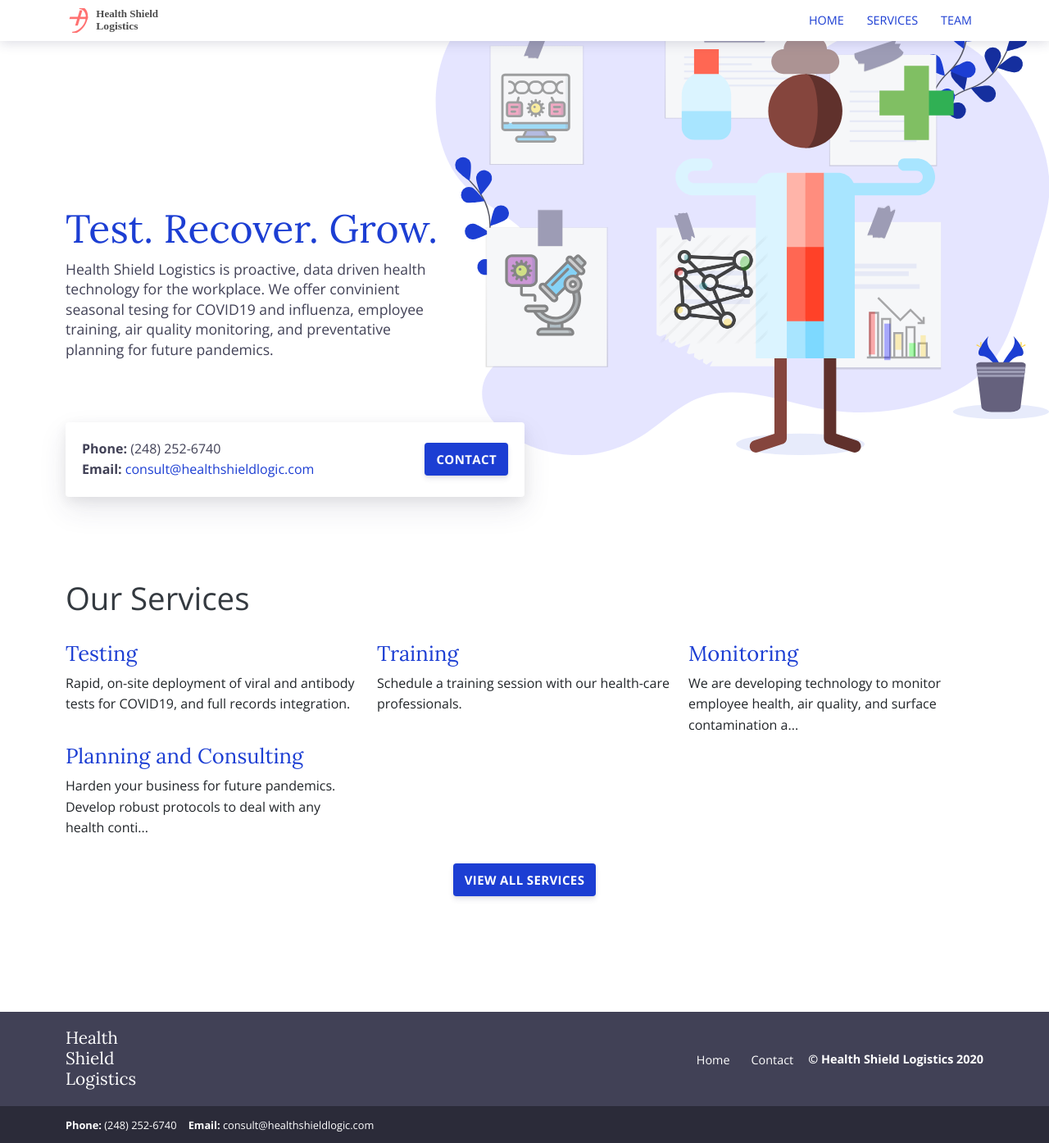
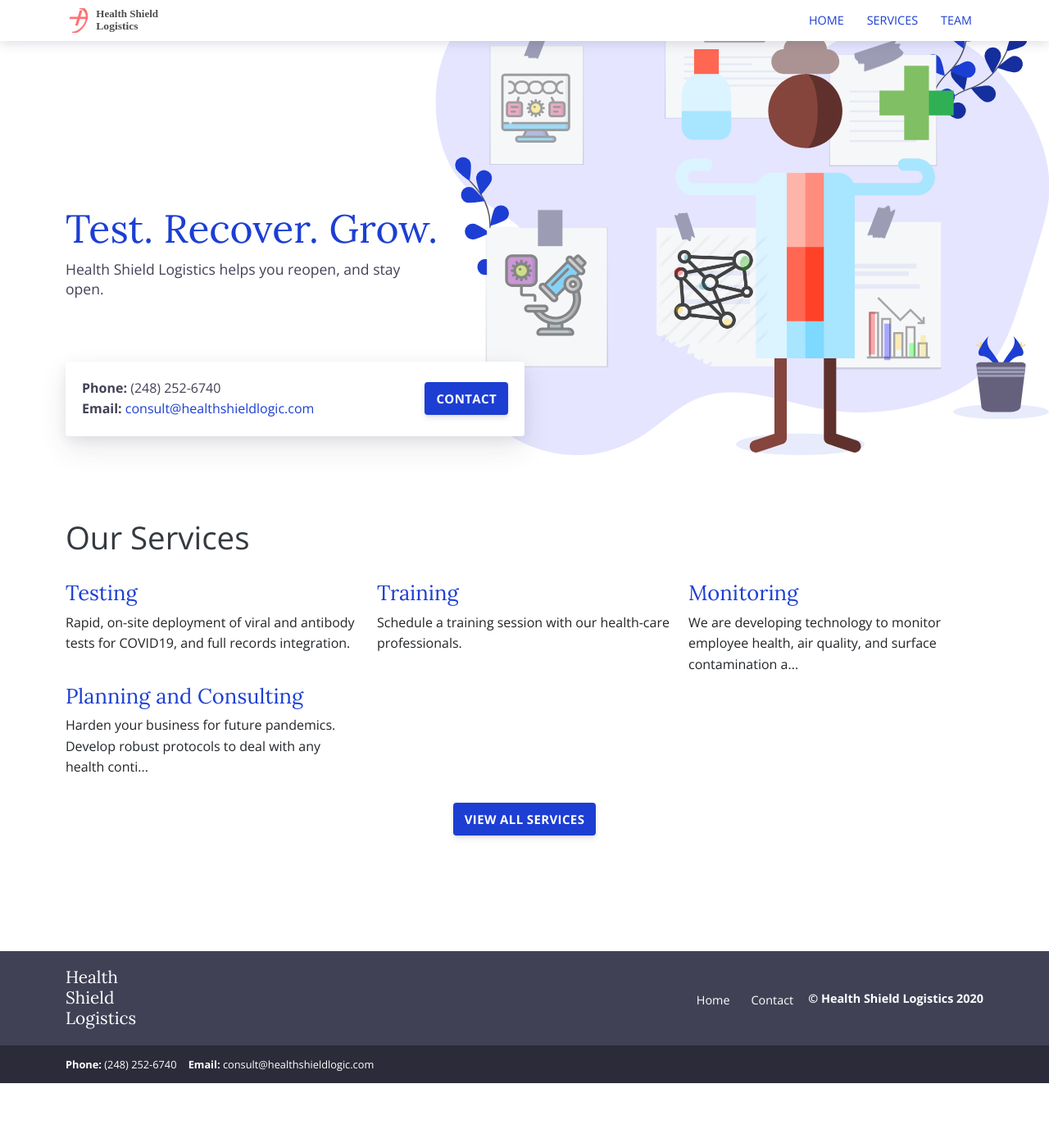
Before and after one commit to health-shield/wellsign.github.io, a Jekyll site: the page built from index.html, in a window 1280 px wide. Shown: the whole page at 82% size. Built offline with Jekyll 4.4.1, drawn with Linux system fonts in a browser that asks for light colours; after the commit the page ends 1321 px from its top, so only the background shows below that.

Commit message:
update marketing wank

```diff
--- a/index.html
+++ b/index.html
@@ -4,10 +4,10 @@
 bodyClass: page-home
 ---
 
-<div class="intro pb-4"> <div class="container"> <h1>Test. Recover. Grow. </h1> <p>Health
-        Shield Logistics is <strong>proactive, data driven health technology for the
-        workplace</strong>.  We offer convinient seasonal tesing for COVID19 and influenza, employee
-training, air quality monitoring, and preventative planning for future pandemics.</p> </div>
+<div class="intro pb-4">
+    <div class="container"> <h1>Test. Recover. Grow.</h1>
+        <p>Health Shield Logistics helps you reopen, and stay open.</p>
+    </div>
 </div>
 
 <div class="container pt-2">
```
Also changed, not shown: services.html (+5 -3 lines), 2 other files.
